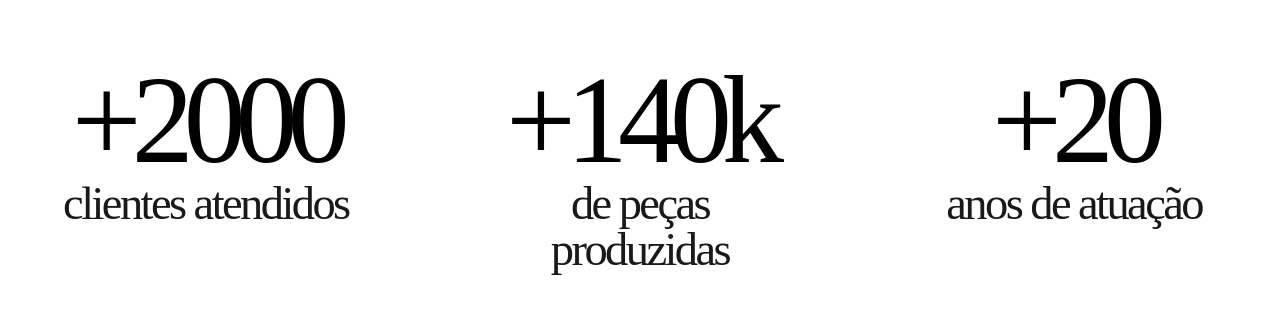
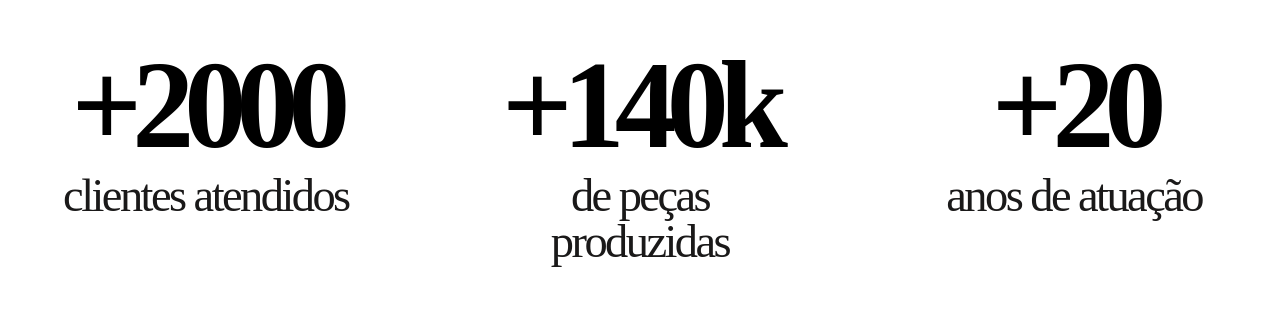
Before and after one commit to leobrasil777-lang/FeraProart-Website, a React (Vite) app: page / in a window 1280 px wide. Shown: the part 3468-3791 px from the top of the page. Built offline with nearby package versions, Linux system fonts and the light colour scheme; the HTML template or start-up script is replaced by a standard one.

Commit message:
Add animated home stats section

```diff
--- /dev/null
+++ b/src/components/HomeStatsSection/HomeStatsSection.css
@@ -0,0 +1,103 @@
+.home-stats-section {
+  overflow: hidden;
+  width: 100%;
+  background: #ffffff;
+  color: #000000;
+}
+
+.home-stats-section__container {
+  max-width: 1310px;
+}
+
+.home-stats-section__list {
+  display: grid;
+  grid-template-columns: repeat(3, minmax(0, 1fr));
+  align-items: start;
+  gap: clamp(24px, 3vw, 48px);
+  margin: 0;
+  padding: clamp(72px, 7vw, 105px) 0 clamp(52px, 5vw, 72px);
+}
+
+.home-stats-section__item {
+  display: flex;
+  min-width: 0;
+  flex-direction: column;
+  align-items: center;
+  text-align: center;
+}
+
+.home-stats-section__value {
+  margin: 0;
+  color: #000000;
+  font-family: var(--font-primary);
+  font-size: clamp(88px, 9.68vw, 128px);
+  font-weight: 700;
+  letter-spacing: -0.08em;
+  line-height: 0.99;
+  white-space: nowrap;
+}
+
+.home-stats-section__label {
+  max-width: 310px;
+  margin: 6px 0 0;
+  color: #1a1919;
+  font-family: var(--font-primary);
+  font-size: clamp(32px, 3.63vw, 48px);
+  font-weight: 500;
+  letter-spacing: -0.055em;
+  line-height: 0.99;
+  text-align: center;
+}
+
+@media (max-width: 75rem) {
+  .home-stats-section__list {
+    gap: clamp(18px, 2.2vw, 28px);
+  }
+
+  .home-stats-section__value {
+    font-size: clamp(78px, 9vw, 112px);
+  }
+
+  .home-stats-section__label {
+    max-width: 270px;
+    font-size: clamp(28px, 3.4vw, 42px);
+  }
+}
+
+@media (max-width: 58rem) {
+  .home-stats-section__list {
+    gap: clamp(14px, 2vw, 22px);
+    padding: 64px 0;
+  }
+
+  .home-stats-section__value {
+    font-size: clamp(62px, 8.7vw, 86px);
+    letter-spacing: -0.075em;
+  }
+
+  .home-stats-section__label {
+    max-width: 210px;
+    font-size: clamp(22px, 3.2vw, 30px);
+  }
+}
+
+@media (max-width: 44rem) {
+  .home-stats-section__container {
+    width: calc(100% - 40px);
+  }
+
+  .home-stats-section__list {
+    grid-template-columns: 1fr;
+    gap: 48px;
+    padding: 64px 0;
+  }
+
+  .home-stats-section__value {
+    font-size: clamp(66px, 18vw, 84px);
+  }
+
+  .home-stats-section__label {
+    max-width: 300px;
+    font-size: clamp(26px, 7vw, 32px);
+  }
+}
--- /dev/null
+++ b/src/components/HomeStatsSection/HomeStatsSection.tsx
@@ -0,0 +1,143 @@
+import { useEffect, useRef, useState } from 'react'
+import Container from '../Container/Container'
+import './HomeStatsSection.css'
+
+type Stat = {
+  finalValue: number
+  label: string
+  suffix?: string
+  accessibleLabel: string
+}
+
+const ANIMATION_DURATION = 1400
+
+const stats: Stat[] = [
+  {
+    finalValue: 2000,
+    label: 'clientes atendidos',
+    accessibleLabel: 'Mais de 2000 clientes atendidos',
+  },
+  {
+    finalValue: 140,
+    label: 'de peças produzidas',
+    suffix: 'k',
+    accessibleLabel: 'Mais de 140 mil peças produzidas',
+  },
+  {
+    finalValue: 20,
+    label: 'anos de atuação',
+    accessibleLabel: 'Mais de 20 anos de atuação',
+  },
+]
+
+function easeOutCubic(progress: number) {
+  return 1 - Math.pow(1 - progress, 3)
+}
+
+function HomeStatsSection() {
+  const sectionRef = useRef<HTMLElement | null>(null)
+  const animationFrameRef = useRef<number | null>(null)
+  const hasAnimatedRef = useRef(false)
+  const [displayValues, setDisplayValues] = useState(() => stats.map(() => 0))
+
+  useEffect(() => {
+    const section = sectionRef.current
+
+    if (!section) {
+      return undefined
+    }
+
+    const prefersReducedMotion = window.matchMedia('(prefers-reduced-motion: reduce)').matches
+
+    const finishAnimation = () => {
+      hasAnimatedRef.current = true
+      setDisplayValues(stats.map((stat) => stat.finalValue))
+    }
+
+    if (prefersReducedMotion || !('IntersectionObserver' in window)) {
+      finishAnimation()
+      return undefined
+    }
+
+    const startAnimation = () => {
+      if (hasAnimatedRef.current) {
+        return
+      }
+
+      hasAnimatedRef.current = true
+      const startedAt = performance.now()
+
+      const animate = (timestamp: number) => {
+        const elapsed = timestamp - startedAt
+        const progress = Math.min(elapsed / ANIMATION_DURATION, 1)
+        const easedProgress = easeOutCubic(progress)
+
+        setDisplayValues(
+          stats.map((stat) => Math.round(stat.finalValue * easedProgress)),
+        )
+
+        if (progress < 1) {
+          animationFrameRef.current = requestAnimationFrame(animate)
+          return
+        }
+
+        setDisplayValues(stats.map((stat) => stat.finalValue))
+        animationFrameRef.current = null
+      }
+
+      animationFrameRef.current = requestAnimationFrame(animate)
+    }
+
+    const observer = new IntersectionObserver(
+      ([entry]) => {
+        if (entry?.isIntersecting) {
+          startAnimation()
+          observer.disconnect()
+        }
+      },
+      {
+        root: null,
+        rootMargin: '0px 0px -12% 0px',
+        threshold: 0.25,
+      },
+    )
+
+    observer.observe(section)
+
+    return () => {
+      observer.disconnect()
+
+      if (animationFrameRef.current !== null) {
+        cancelAnimationFrame(animationFrameRef.current)
+      }
+    }
+  }, [])
+
+  return (
+    <section
+      ref={sectionRef}
+      className="home-stats-section"
+      aria-label="Fera Proart em números"
+    >
+      <Container className="home-stats-section__container">
+        <dl className="home-stats-section__list">
+          {stats.map((stat, index) => (
+            <div
+              className="home-stats-section__item"
+              aria-label={stat.accessibleLabel}
+              key={stat.label}
+            >
+              <dt className="home-stats-section__value">
+                +{displayValues[index]}
+                {stat.suffix}
+              </dt>
+              <dd className="home-stats-section__label">{stat.label}</dd>
+            </div>
+          ))}
+        </dl>
+      </Container>
+    </section>
+  )
+}
+
+export default HomeStatsSection
--- a/src/pages/Home.tsx
+++ b/src/pages/Home.tsx
@@ -3,7 +3,7 @@ import HomeServicesSection from '../components/HomeServicesSection/HomeServicesS
 import HomeBiddingSection from '../components/HomeBiddingSection/HomeBiddingSection'
 import HomeInstitutionsSection from '../components/HomeInstitutionsSection/HomeInstitutionsSection'
 import HomeFounderSection from '../components/HomeFounderSection/HomeFounderSection'
-import HomeMetricsSection from '../components/HomeMetricsSection/HomeMetricsSection'
+import HomeStatsSection from '../components/HomeStatsSection/HomeStatsSection'
 import HomeFinalCTASection from '../components/HomeFinalCTASection/HomeFinalCTASection'
 import heroBanner from '../assets/images/home/hero-banner.png'
 import './Home.css'
@@ -44,7 +44,7 @@ function Home() {
 
       <HomeFounderSection />
 
-      <HomeMetricsSection />
+      <HomeStatsSection />
 
       <HomeFinalCTASection />
     </>
```
